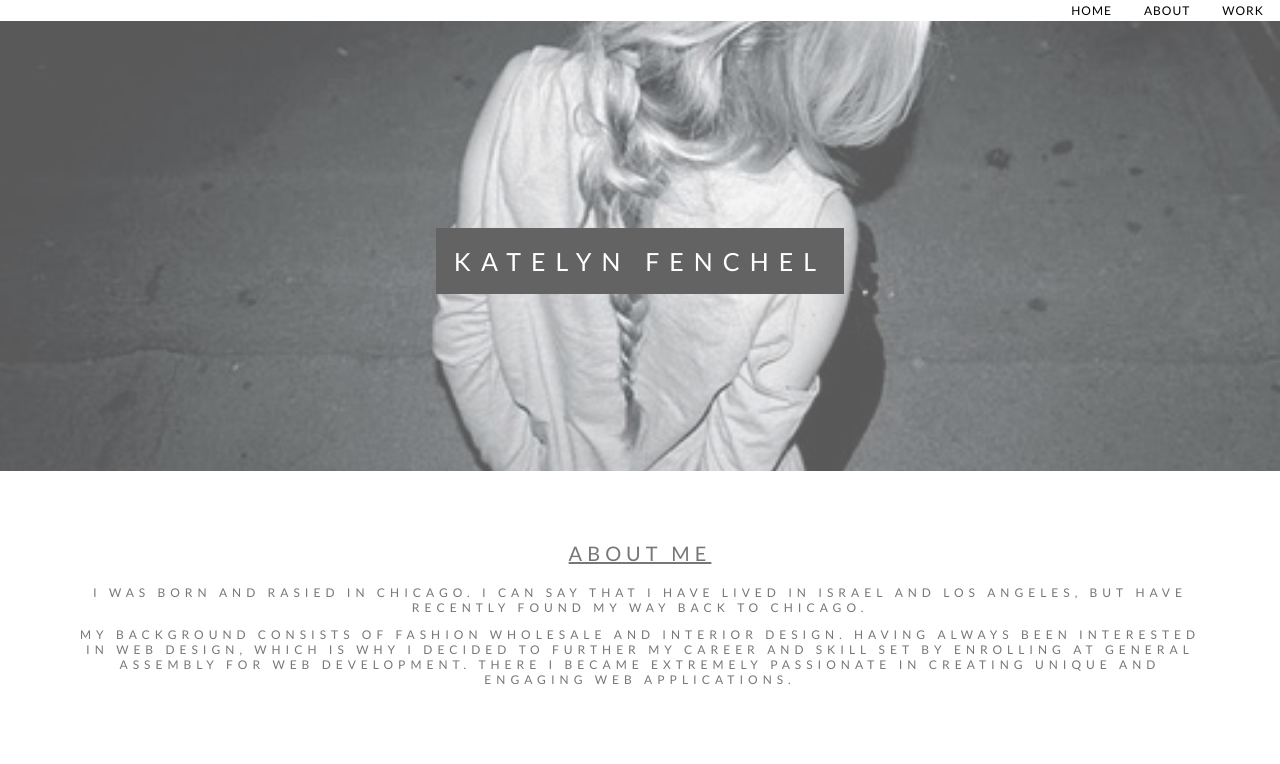
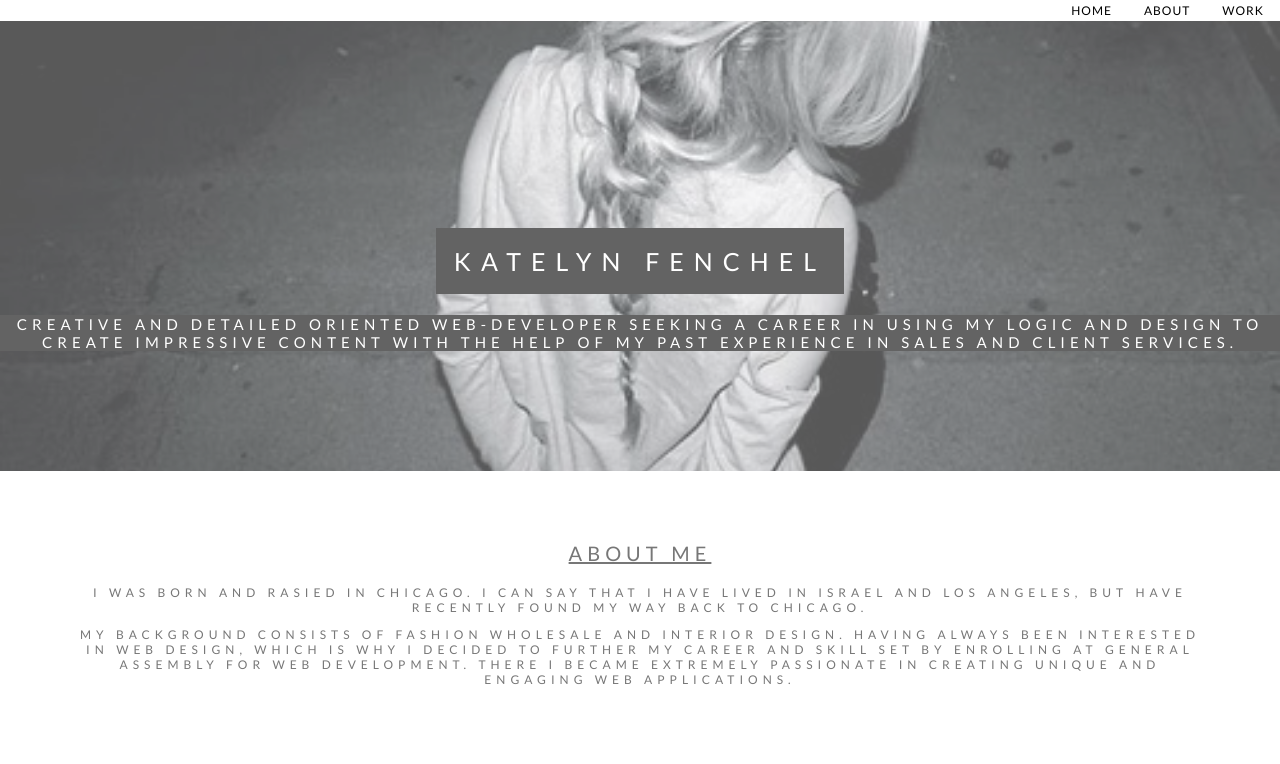
Before and after one commit to Katelynfenchel/personalportfolio, a plain HTML site: page index.html in a window 1280 px wide. Shown: the top 764 px of the page. Drawn offline with nearby package versions, Linux system fonts and the light colour scheme.

Commit message:
added in header

```diff
--- a/css/styles.css
+++ b/css/styles.css
@@ -188,3 +188,12 @@ li a {
     padding: 3px 16px;
     text-decoration: none;
 }
+
+
+p#oneliner{
+	position: absolute;
+    color: white;
+    margin-top: 39px;
+    background-color: #111;
+    font-size: 15px;
+}
--- a/index.html
+++ b/index.html
@@ -16,6 +16,7 @@
 				<div id="blondeimg">
 					<div class="caption">
 						<span class="border">Katelyn Fenchel</span>
+						<p id="oneliner">Creative and detailed oriented web-developer seeking a career in using my logic and design to create impressive content with the help of my past experience in sales and client services.</p>
 
 					</div>
 				</div>
```
